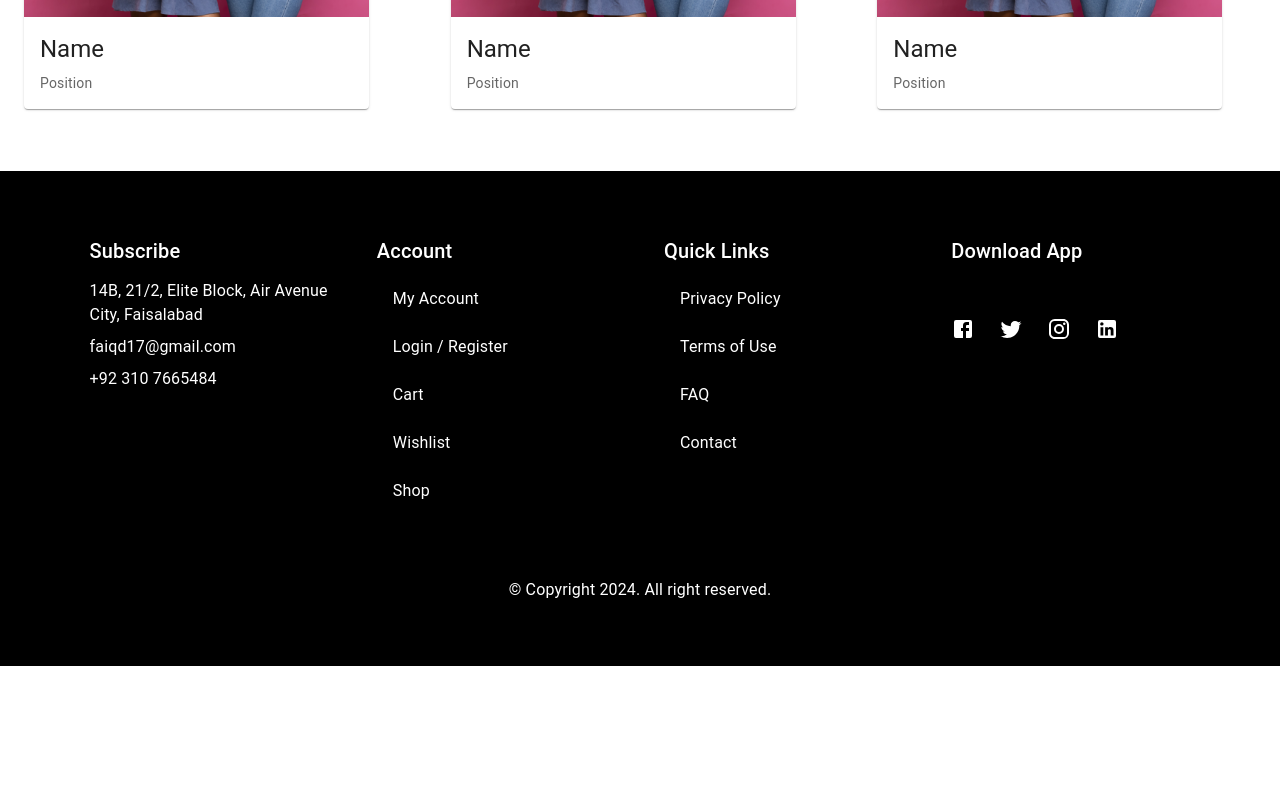
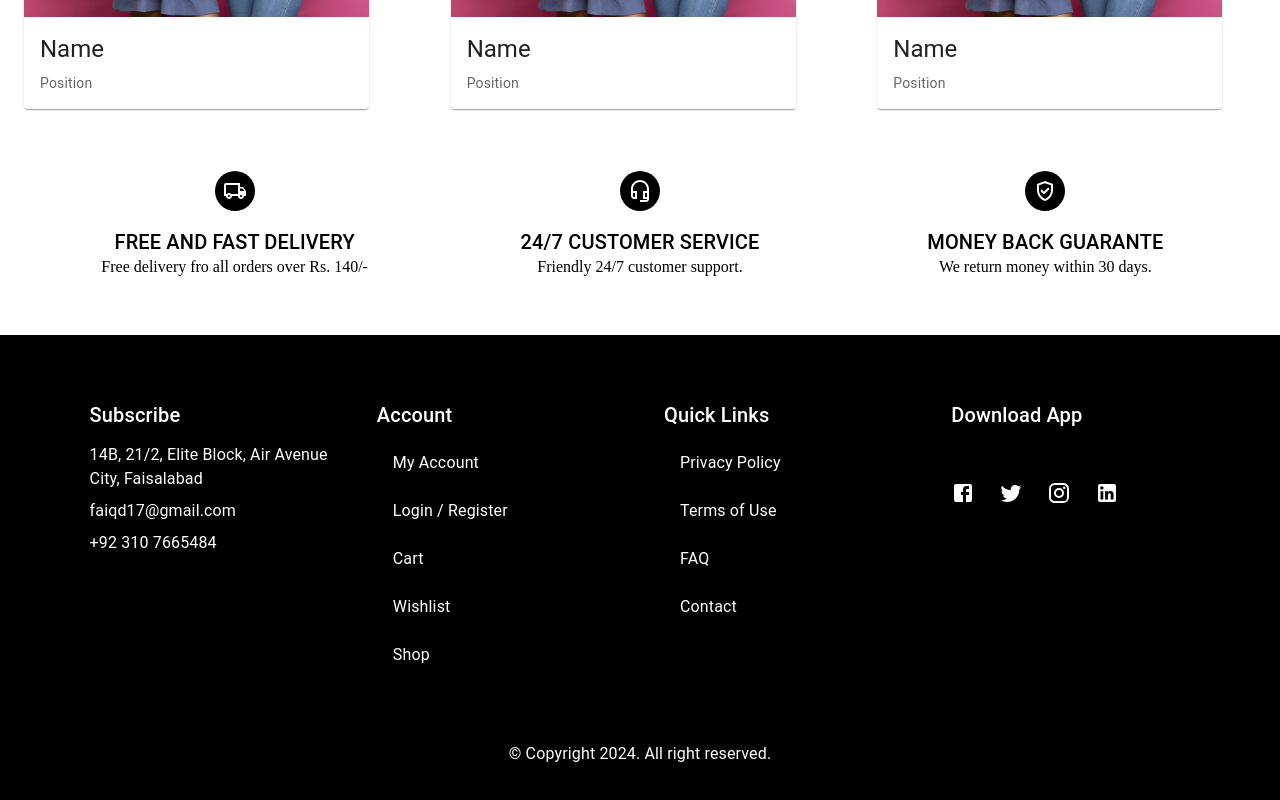
Before and after one commit to Faiq-Dogar/ecommerce-website, a React (Create React App) app: page /about in a window 1280 px wide. Shown: the part 928-1728 px from the top of the page. Before the commit the page ends 1594 px from the top, so only its background shows below. Built offline with nearby package versions, Linux system fonts and the light colour scheme; data requests are answered from the project's data file.

Commit message:
About 10/July/24

```diff
--- a/src/pages/About.js
+++ b/src/pages/About.js
@@ -2,6 +2,7 @@ import { Container } from '@mui/material'
 import React from 'react'
 import Griid from '../componenets/Griid'
 import TeamGrid from '../componenets/TeamGrid'
+import Features from '../componenets/Features'
 
 const About = ({aboutImage}) => {
   return (
@@ -9,6 +10,7 @@ const About = ({aboutImage}) => {
     <Container maxWidth="xl">
         <Griid aboutImage={aboutImage}/>
         <TeamGrid aboutImage={aboutImage}/>
+        <Features />
     </Container>
   )
 }
```
